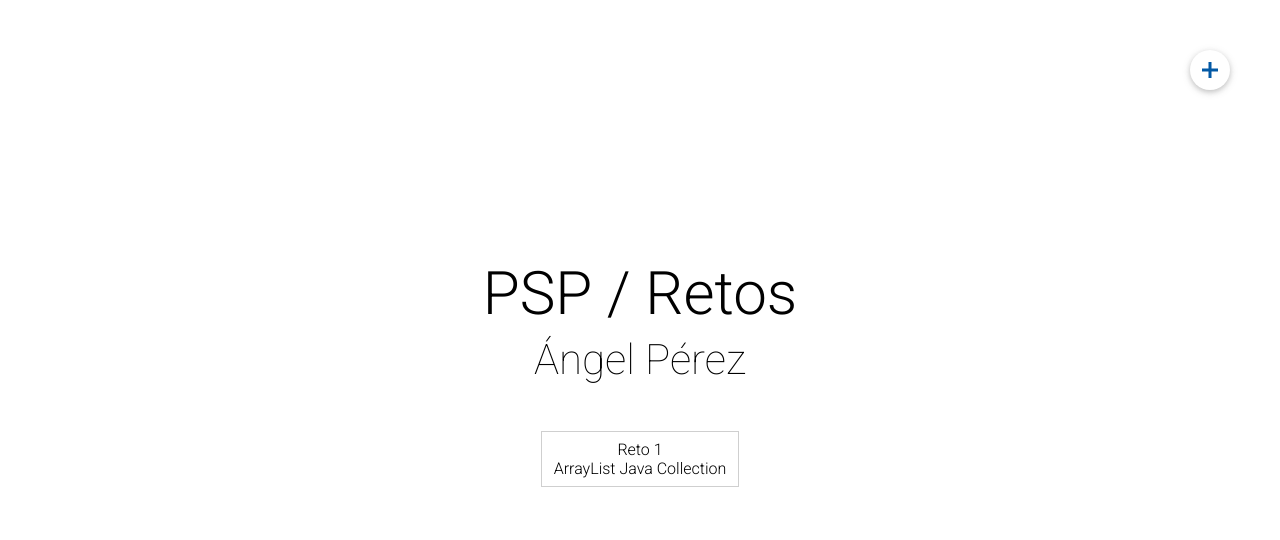
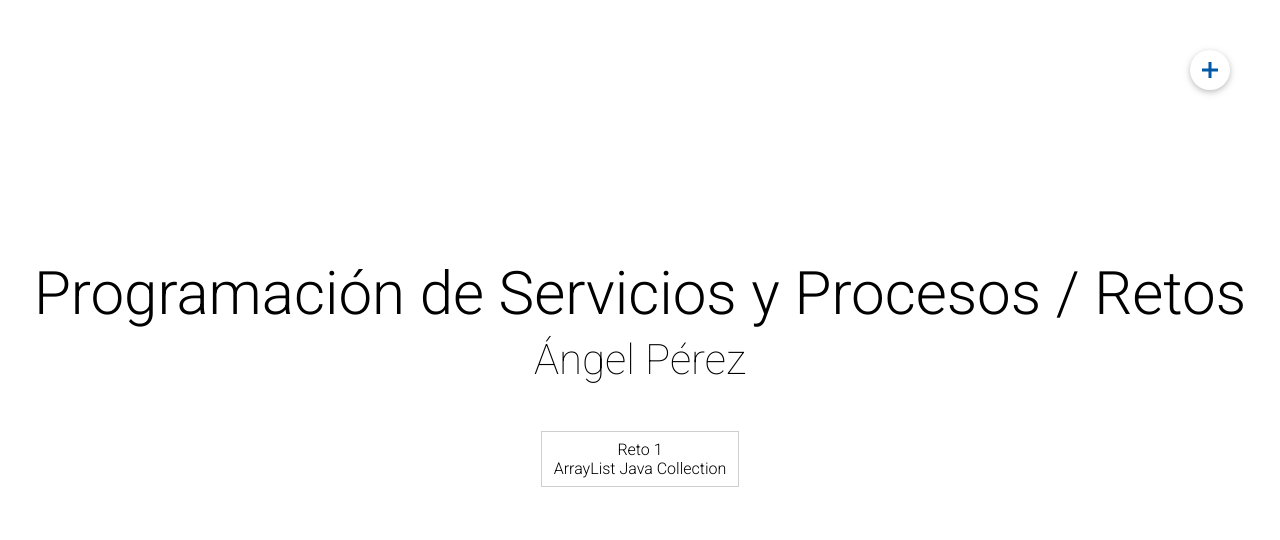
Before and after one commit to AngelPerezDev/PSPRetos, a plain HTML site: page index.html in a window 1280 px wide. Drawn offline with nearby package versions, Linux system fonts and the light colour scheme.

Commit message:
Update index.html

```diff
--- a/index.html
+++ b/index.html
@@ -17,7 +17,7 @@
 <div class="content">
   <div>
     <h1>
-      PSP / Retos
+      Programación de Servicios y Procesos / Retos
     </h1>
     <h2>
       Ángel Pérez
```
